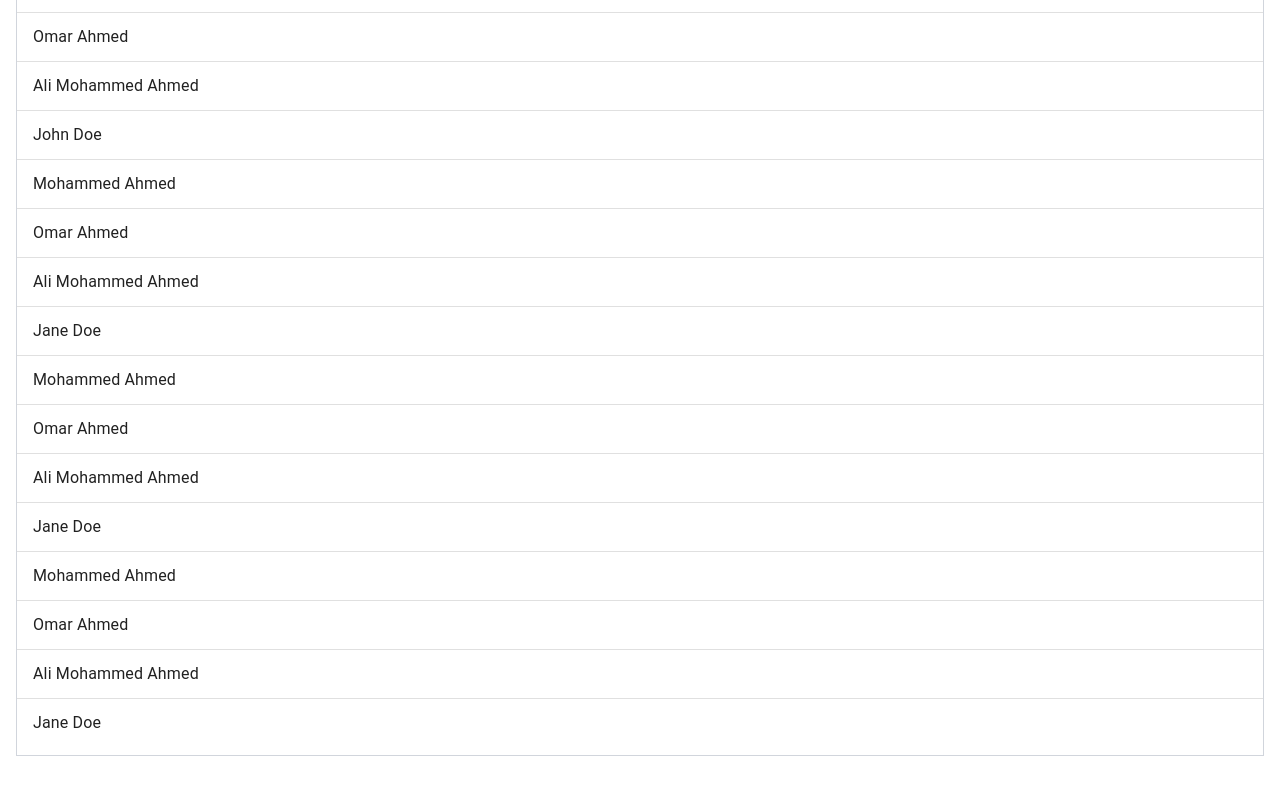
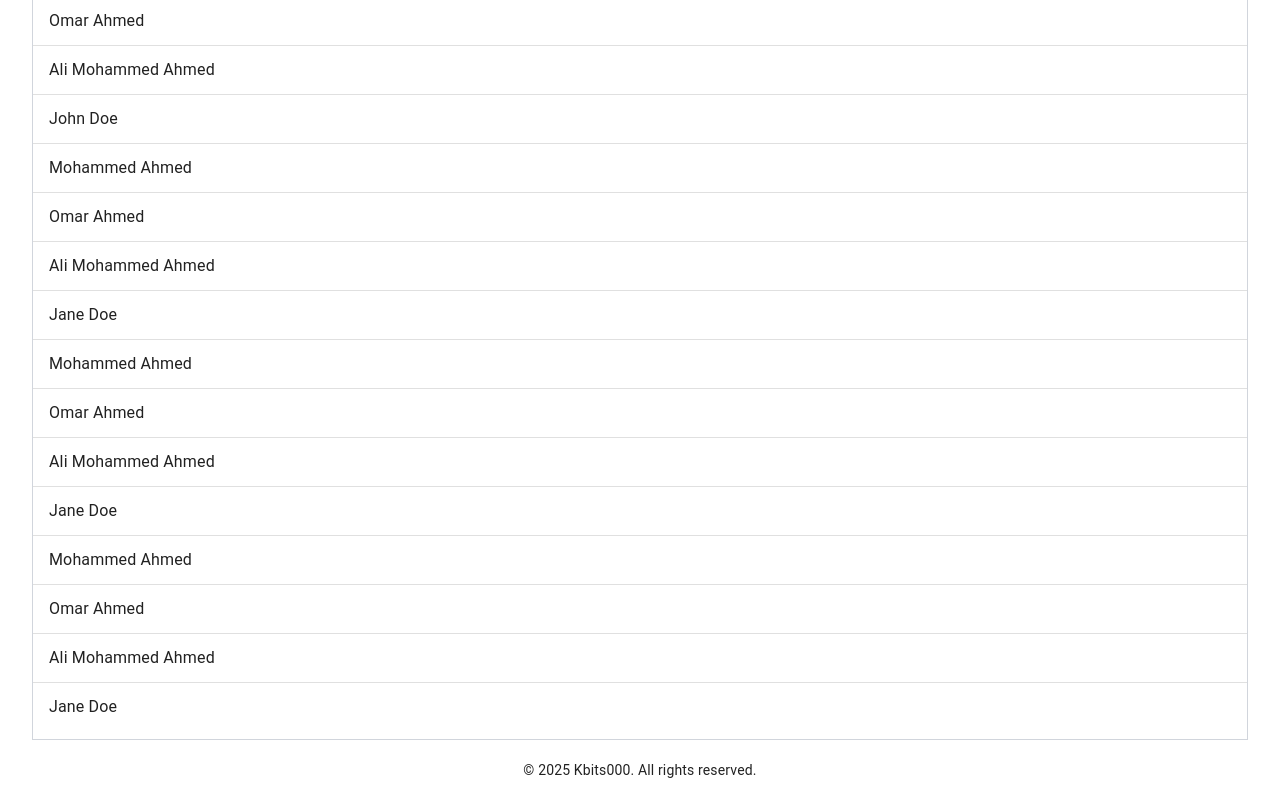
Before and after one commit to kbits000/family-tree, a Next.js app: page /admin/individuals in a window 1280 px wide. Shown: the part 501-1301 px from the top of the page. Before the commit the page ends 1273 px from the top, so only its background shows below. Built offline with nearby package versions, Linux system fonts and the light colour scheme; what @mui/material-nextjs would draw is missing.

Commit message:
add footer

```diff
--- a/src/app/(admin)/admin/individuals/page.tsx
+++ b/src/app/(admin)/admin/individuals/page.tsx
@@ -4,16 +4,18 @@ import IndividualsList from "@/components/admin_page/individuals_list";
 import AdminSidebar from "@/components/admin_page/admin_sidebar";
 import Box from "@mui/material/Box";
 import AdminBreadcrumbs from "@/components/admin_page/admin_breadcrumbs";
+import Footer from "@/components/footer/Footer";
 
 export default async function AdminIndividualsPage() {
 
     return (
         <div>
             <AdminSidebar selectedButton={'Individuals'} />
-            <Box sx={{pt:0, p: 2}}>
+            <Box sx={{px:4, py: 0}}>
                 <AdminBreadcrumbs breadcrumbsList={[{text: 'Admin', path: '/admin'}, {text: 'Individuals', path: '#'}]}/>
                 <IndividualsList/>
             </Box>
+            <Footer />
         </div>
     )
 }
```
